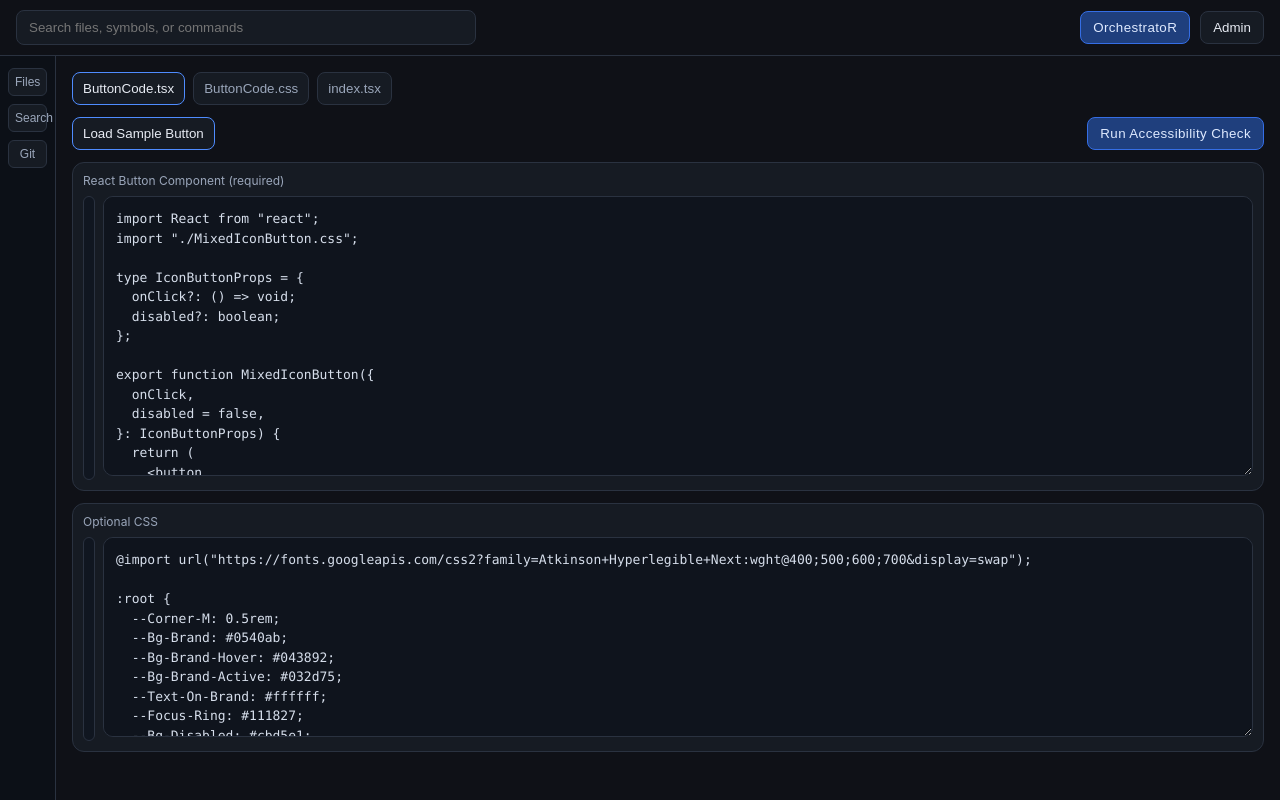
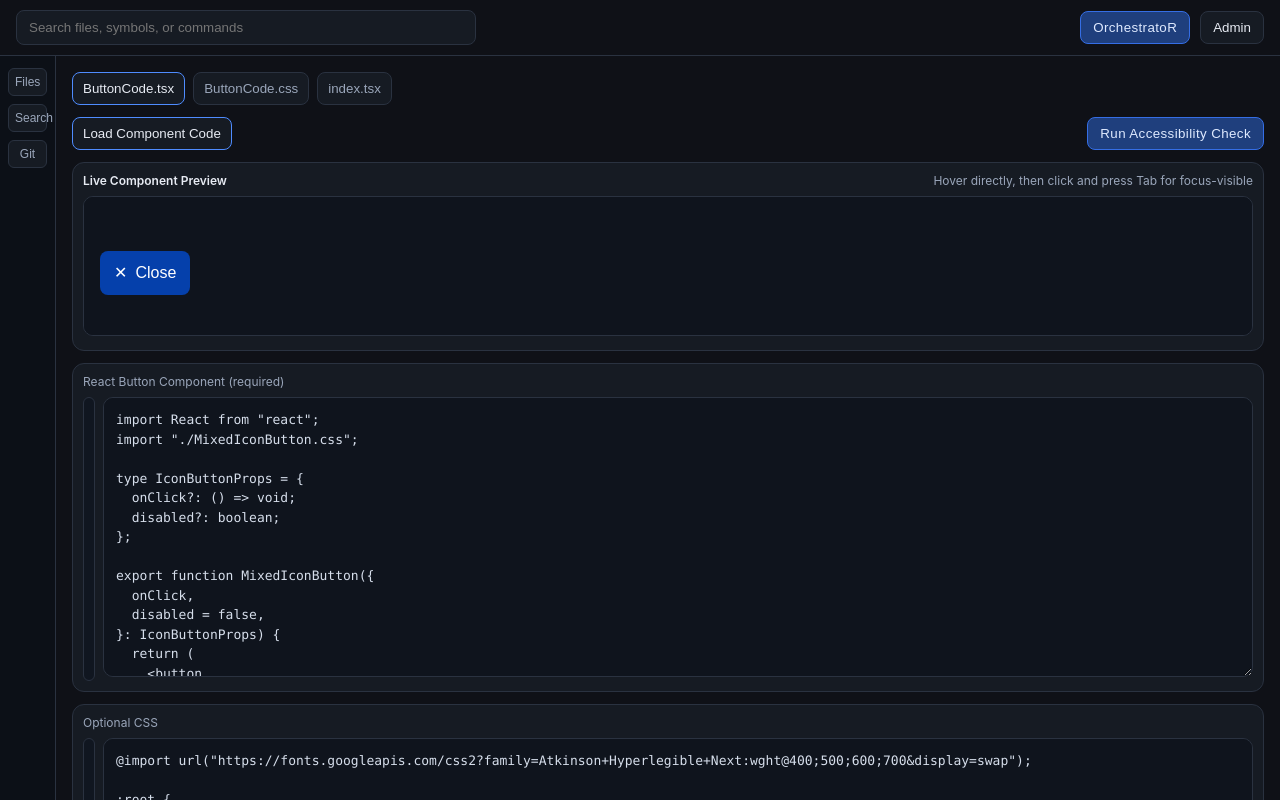
Before and after one commit to orchestratorlabs/orchestrator, a React (Vite) app: page / in a window 1280 px wide. Built offline with nearby package versions, Linux system fonts and the light colour scheme.

Commit message:
Backup 2026-04-22 - initial Orchestrator MVP push

```diff
--- a/src/App.tsx
+++ b/src/App.tsx
@@ -20,18 +20,26 @@ export function App() {
   const handleLoadSample = () => {
     setReactCode(SAMPLE_BUTTON_TSX);
     setCssCode(SAMPLE_BUTTON_CSS);
+    setSelectedFindingRuleId(null);
     setEvaluationStateMessage("Sample button loaded. Ready to evaluate.");
   };
 
   const handleEvaluate = () => {
+    const currentReactCode = reactCode;
+    const currentCssCode = cssCode;
     setIsEvaluating(true);
-    const result = evaluateButtonAccessibility(reactCode, cssCode);
-    setEvaluationResult(result);
     setSelectedFindingRuleId(null);
-    setEvaluationStateMessage(
-      `Evaluation complete: ${result.findings.filter((f) => f.status === "Pass").length} pass, ${result.unknownCount} unknown, ${result.findings.filter((f) => f.status === "Fail").length} fail.`
-    );
-    setIsEvaluating(false);
+    setEvaluationResult(null);
+    setEvaluationStateMessage("Running accessibility check on current workspace code...");
+
+    window.setTimeout(() => {
+      const result = evaluateButtonAccessibility(currentReactCode, currentCssCode);
+      setEvaluationResult(result);
+      setEvaluationStateMessage(
+        `Evaluation complete: ${result.findings.filter((f) => f.status === "Pass").length} pass, ${result.unknownCount} unknown, ${result.findings.filter((f) => f.status === "Fail").length} fail.`
+      );
+      setIsEvaluating(false);
+    }, 0);
   };
 
   return (
--- a/src/features/workspace/WorkspacePane.tsx
+++ b/src/features/workspace/WorkspacePane.tsx
@@ -395,6 +395,73 @@ function scrollTextareaToLine(textarea: HTMLTextAreaElement, line: number) {
   textarea.scrollTo({ top: targetTop, behavior: "smooth" });
 }
 
+function buildPreviewMarkup(reactCode: string): string | null {
+  const buttonMatch = reactCode.match(/<button\b[\s\S]*?<\/button>/m);
+  if (!buttonMatch) {
+    return null;
+  }
+
+  return buttonMatch[0]
+    .replace(/\bclassName=/g, "class=")
+    .replace(/\s+onClick=\{[^}]*\}/g, "")
+    .replace(/\s+\w+=\{[^}]*\}/g, "");
+}
+
+function buildPreviewDocument(reactCode: string, cssCode: string): string {
+  const buttonMarkup = buildPreviewMarkup(reactCode);
+  const content = buttonMarkup
+    ? `<div class="preview-canvas">${buttonMarkup}</div>`
+    : '<div class="preview-empty">No renderable <button> found in current React editor content.</div>';
+
+  return `<!doctype html>
+<html lang="en">
+  <head>
+    <meta charset="utf-8" />
+    <meta name="viewport" content="width=device-width, initial-scale=1" />
+    <style>
+      :root { color-scheme: dark; }
+      body {
+        margin: 0;
+        background: #0f141d;
+        color: #d6deeb;
+        font-family: Inter, system-ui, -apple-system, Segoe UI, Roboto, sans-serif;
+      }
+      .preview-canvas {
+        min-height: 120px;
+        padding: 16px;
+        display: flex;
+        align-items: center;
+        justify-content: flex-start;
+      }
+      .preview-empty {
+        min-height: 120px;
+        padding: 16px;
+        color: #9aa6ba;
+        font-size: 12px;
+        display: flex;
+        align-items: center;
+      }
+      ${cssCode}
+    </style>
+  </head>
+  <body>
+    ${content}
+    <script>
+      (function () {
+        const previewButton = document.querySelector("button");
+        if (!previewButton) return;
+        if (!previewButton.getAttribute("type")) {
+          previewButton.setAttribute("type", "button");
+        }
+        previewButton.addEventListener("click", function (event) {
+          event.preventDefault();
+        });
+      })();
+    </script>
+  </body>
+</html>`;
+}
+
 export function WorkspacePane({
   reactCode,
   cssCode,
@@ -410,6 +477,7 @@ export function WorkspacePane({
     () => buildAnnotations(evaluationResult, reactCode, cssCode),
     [evaluationResult, reactCode, cssCode]
   );
+  const previewDocument = useMemo(() => buildPreviewDocument(reactCode, cssCode), [reactCode, cssCode]);
   const tsxAnnotations = annotations.filter((annotation) => annotation.target === "tsx");
   const cssAnnotations = annotations.filter((annotation) => annotation.target === "css");
   const selectedAnnotation = selectedFindingRuleId
@@ -451,12 +519,25 @@ export function WorkspacePane({
 
       <div className="workspace-toolbar">
         <button type="button" className="tab active" onClick={onLoadSample}>
-          Load Sample Button
+          Load Component Code
         </button>
         <button type="button" className="evaluate-btn" onClick={onEvaluate} disabled={isEvaluating}>
           {isEvaluating ? "Evaluating..." : "Run Accessibility Check"}
         </button>
       </div>
+
+      <section className="editor-block preview-block">
+        <div className="preview-header">
+          <p className="preview-title">Live Component Preview</p>
+          <span className="muted">Hover directly, then click and press Tab for focus-visible</span>
+        </div>
+        <iframe
+          title="Live button component preview"
+          className="component-preview-frame"
+          srcDoc={previewDocument}
+          sandbox="allow-scripts"
+        />
+      </section>
 
       <div className="editor-stack">
         <div
--- a/src/styles.css
+++ b/src/styles.css
@@ -165,6 +165,33 @@ body {
   display: flex;
   flex-direction: column;
   gap: 12px;
+}
+
+.preview-block {
+  margin-bottom: 12px;
+}
+
+.preview-header {
+  display: flex;
+  align-items: center;
+  justify-content: space-between;
+  gap: 10px;
+  margin-bottom: 8px;
+}
+
+.preview-title {
+  margin: 0;
+  color: var(--text);
+  font-size: 12px;
+  font-weight: 600;
+}
+
+.component-preview-frame {
+  width: 100%;
+  height: 140px;
+  border: 1px solid var(--border);
+  border-radius: 10px;
+  background: #0f141d;
 }
 
 .editor-block {
```
Also changed, not shown: 3 other files (tests, documents, lock files or other folders).
